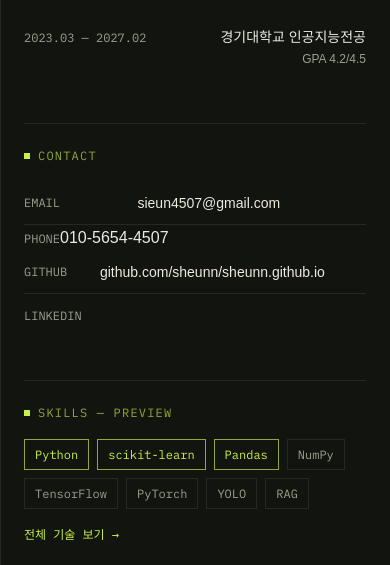
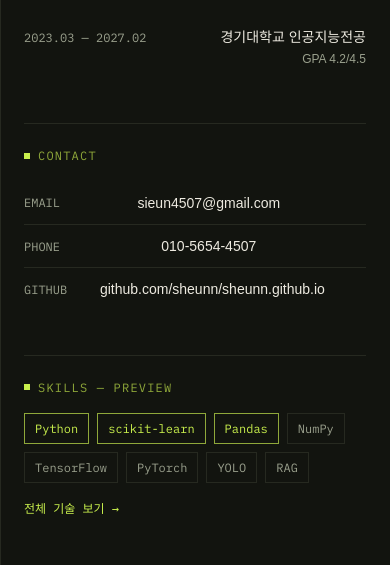
Before and after one commit to sheunn/portfolio, a Flask app: page / in a window 390 px wide. Shown: the part 924-1489 px from the top of the page. Run offline with Flask 3, Linux system fonts and the light colour scheme; some web fonts are replaced.

Commit message:
Fix phone styling, remove LinkedIn

```diff
--- a/templates/index.html
+++ b/templates/index.html
@@ -45,9 +45,8 @@
         <div class="label">CONTACT</div>
         <div class="contact-row">
             <a href="mailto:{{ profile.email }}"><span class="k">EMAIL</span><span>{{ profile.email }}</span><span class="arrow">→</span></a>
-            <span class="contact-static"><span class="k">PHONE</span><span>{{ profile.phone }}</span></span>
+            <a href="tel:{{ profile.phone }}"><span class="k">PHONE</span><span>{{ profile.phone }}</span><span class="arrow">→</span></a>
             <a href="https://{{ profile.github }}" target="_blank" rel="noopener noreferrer"><span class="k">GITHUB</span><span>{{ profile.github }}</span><span class="arrow">→</span></a>
-            <a href="https://{{ profile.linkedin }}" target="_blank" rel="noopener noreferrer"><span class="k">LINKEDIN</span><span>{{ profile.linkedin }}</span><span class="arrow">→</span></a>
         </div>
     </div>
 
```
